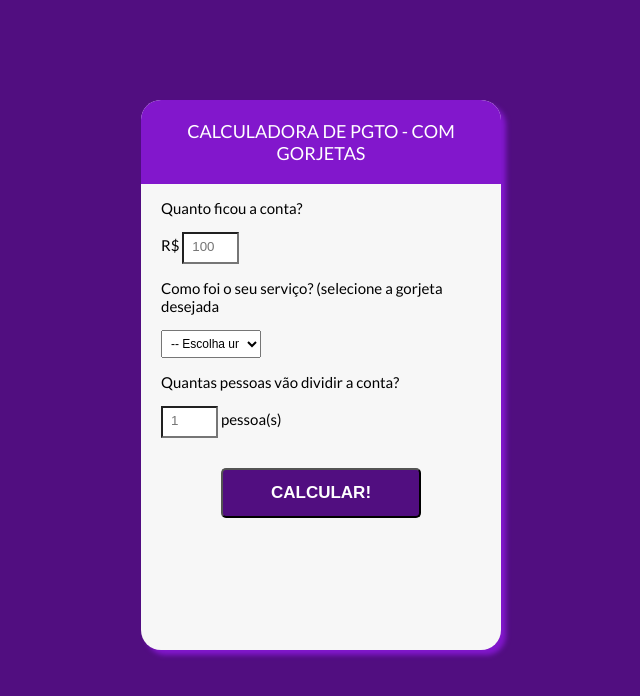
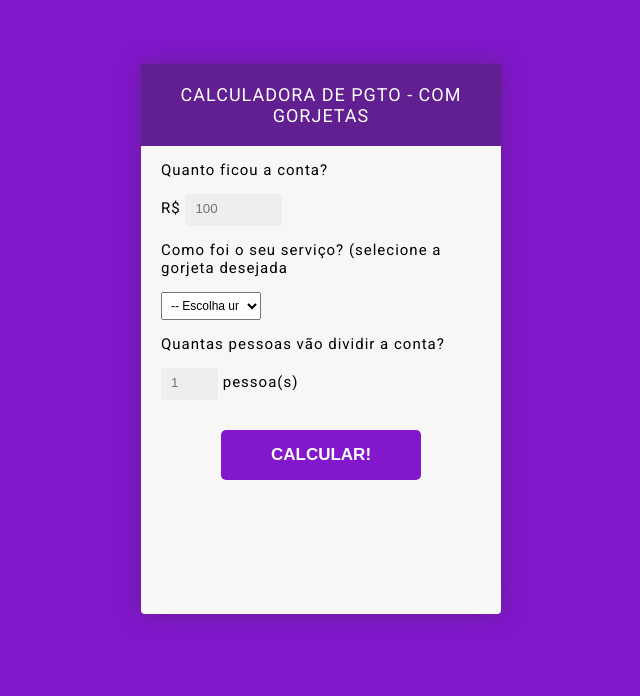
Before and after one commit to sousadelucas/calculadora-gorjeta, a plain HTML site: page index.html in a window 1280 px wide. Shown: the whole page, without its empty margins (319-959 px from the left). Drawn offline with Linux system fonts and the light colour scheme; a web font is replaced by a local one.

Commit message:
fix layout

```diff
--- a/styles.css
+++ b/styles.css
@@ -1,15 +1,16 @@
-@import url(https://fonts.googleapis.com/css?family=Lato:300,400,700|PT++Mono);
+@import url('https://fonts.googleapis.com/css2?family=Roboto:ital,wght@0,300;0,400;0,700;1,300&display=swap');
 
 :root{
-    --primary-color: #510E80;
+    --primary-color: #621f91;
     --second-color: #fff;
     --tertiary-color: #8217CC;
 }
 
 body{
-    background-color: var(--primary-color);
+    background-color: var(--tertiary-color);
     font-size: 15px;
-    font-family: Lato, sans-serif;
+    font-family: 'Roboto', sans-serif;
+    letter-spacing: 1px;
 }
 
 html {
@@ -20,21 +21,19 @@ html {
 #container {
     height: 550px;
     width: 360px;
-    margin: 100px auto;
+    margin: 8vh auto;
     background: #f7f7f7;
-    box-shadow: 5px 5px 5px var(--tertiary-color);
-    border-radius: 20px
+    box-shadow: 0px 0px 25px var(--primary-color);
+    border-radius: 4px
 }
 
 .title {
-    background: var(--tertiary-color);
+    background: var(--primary-color);
     color: var(--second-color);
     padding: 20px;
     text-transform: uppercase;
     font-size: 18px;
     font-weight: normal;
-    border-top-left-radius: 20px;
-    border-top-right-radius: 20px;
     text-align: center;
 }
 
@@ -44,13 +43,24 @@ html {
 }
 
 .formInput {
-    background: white;
+    background: #eee;
+    padding: 5px 5px 8px 8px;
+    outline: none;
+    border: 2px solid transparent;
+    transition: border 0.3s;
+    border-radius: 4px;
+}
+
+#bill{
+    width: 80px;
+}
+
+#people{
     width: 40px;
-    padding: 5px 5px 8px 8px;
 }
 
 .formInput:focus {
-    border: 3px solid var(--primary-color)
+    border: 2px solid var(--primary-color)
 }
 
 .formSelect {
@@ -64,12 +74,20 @@ html {
     font-weight: bold;
     display: block;
     margin: 30px auto;
-    background: var(--primary-color);
+    background: var(--tertiary-color);
     border-radius: 5px;
     width: 200px;
     height: 50px;
     color: white;
     font-size: 17px;
+    outline: none;
+    border: none;
+    transition: background-color 0.3s;
+    cursor: pointer;
+}
+
+.formSubmit:hover{
+    background: var(--primary-color);
 }
 
 #totalTip {
```
